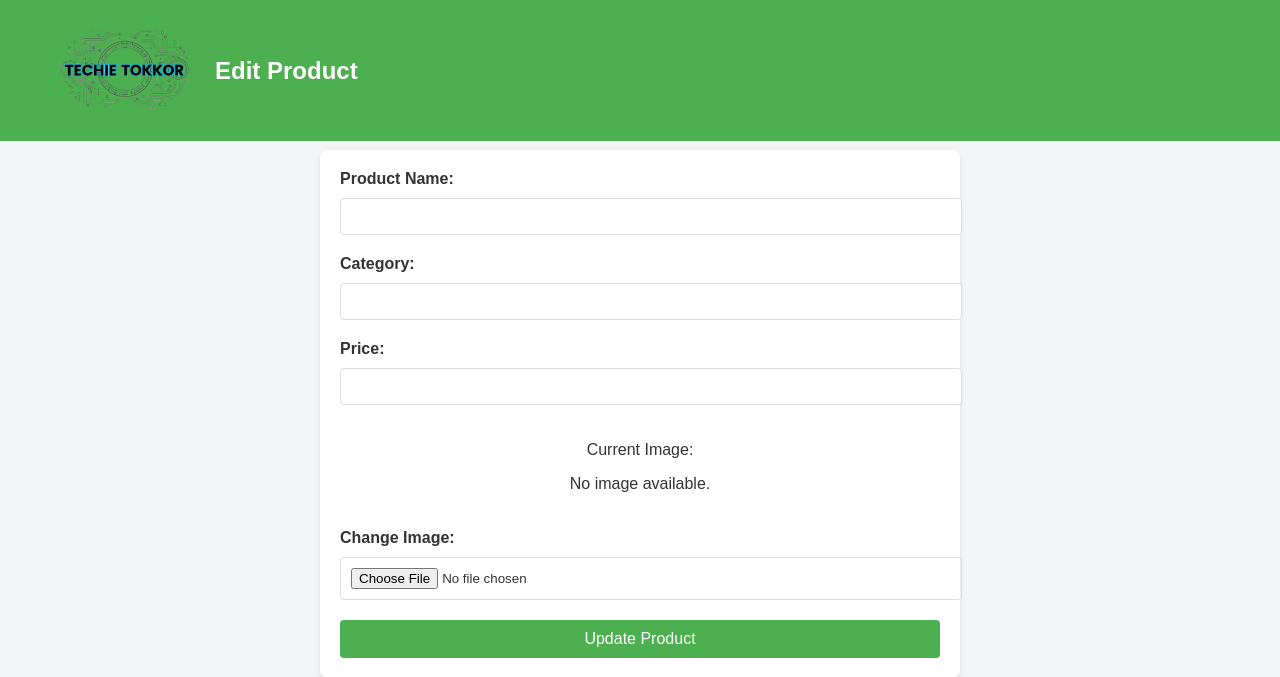
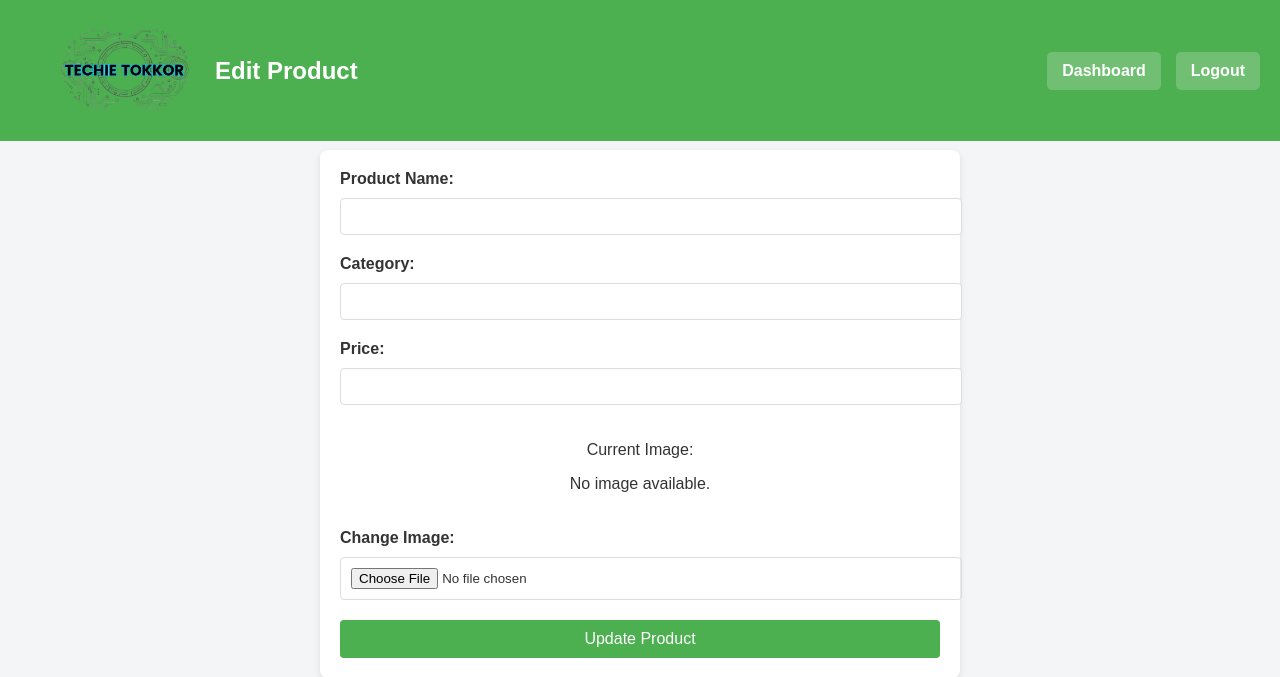
Before and after one commit to ridhwankhan/CSE370-Project, a PHP site: page /edit_product.php in a window 1280 px wide. Shown: the top 677 px of the page. Run offline with PHP 8.4, Linux system fonts and the light colour scheme; data that the repository does not hold is empty.

Commit message:
CSS NIYE MORTESI AMI

```diff
--- a/website/add_product.php
+++ b/website/add_product.php
@@ -144,7 +144,7 @@ if (isset($_POST['submit'])) {
 <body>
     <header>
         <div class="header-container">
-            <a href="dashboard.php">
+            <a href="index.php">
                 <img src="img/logo.png" alt="Techie Tokkor Logo" class="logo">
             </a>
             <h1>Add Product</h1>
--- a/website/dashboard.php
+++ b/website/dashboard.php
@@ -161,7 +161,6 @@ if (!isset($_SESSION['admin_logged_in'])) {
             <h1>Welcome to the Admin Dashboard</h1>
         </div>
         <nav>
-            <a href="inventory_management.php">Manage Products</a>
             <a href="order_management.php">View Orders</a>
             <a href="logout.php">Logout</a>
         </nav>
@@ -210,7 +209,7 @@ if (!isset($_SESSION['admin_logged_in'])) {
             <h2 align="center">Quick Actions</h2>
             <div align="center"  class="Bars">
                 <a href="add_product.php">Add New Product</a>
-                <a href="order_management.php">Manage Orders</a>
+                <a href="inventory_management.php">Manage Products</a>
             </div>
         </section>
     </main>
--- a/website/edit_product.php
+++ b/website/edit_product.php
@@ -171,6 +171,27 @@ if ($_SERVER['REQUEST_METHOD'] == 'POST') {
             background: #f4f4f4;
             color: #666;
         }
+        nav {
+            display: flex;
+            justify-content: flex-end;
+            align-items: center;
+            gap: 15px;
+            margin-right: 20px;
+        }
+
+        nav a {
+            text-decoration: none;
+            color: white;
+            font-weight: bold;
+            background: rgba(255, 255, 255, 0.2);
+            padding: 10px 15px;
+            border-radius: 5px;
+        }
+
+        nav a:hover {
+            background-color: white;
+            color: #4CAF50;
+        }
     </style>
 </head>
 <body>
@@ -179,6 +200,10 @@ if ($_SERVER['REQUEST_METHOD'] == 'POST') {
         <a href="index.php"><img src="img/logo.png" alt="Techie Tokkor Logo" class="logo"></a>
         <h1>Edit Product</h1>
     </div>
+    <nav>
+        <a href="Dashboard.php">Dashboard</a>
+        <a href="logout.php">Logout</a>
+    </nav>
 </header>
 <main>
     <form action="" method="POST" enctype="multipart/form-data">
```
Also changed, not shown: website/inventory_management.php (+3 -12 lines).
